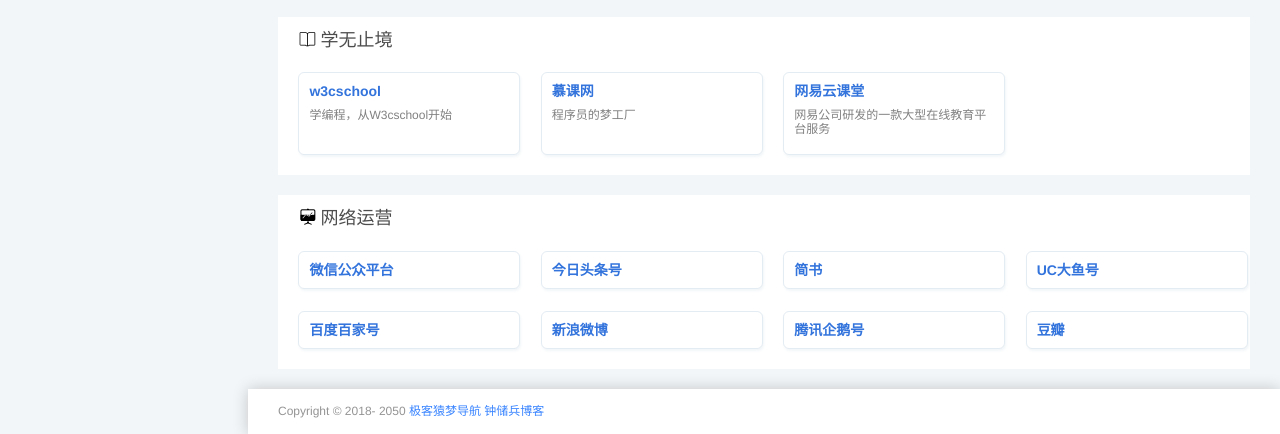
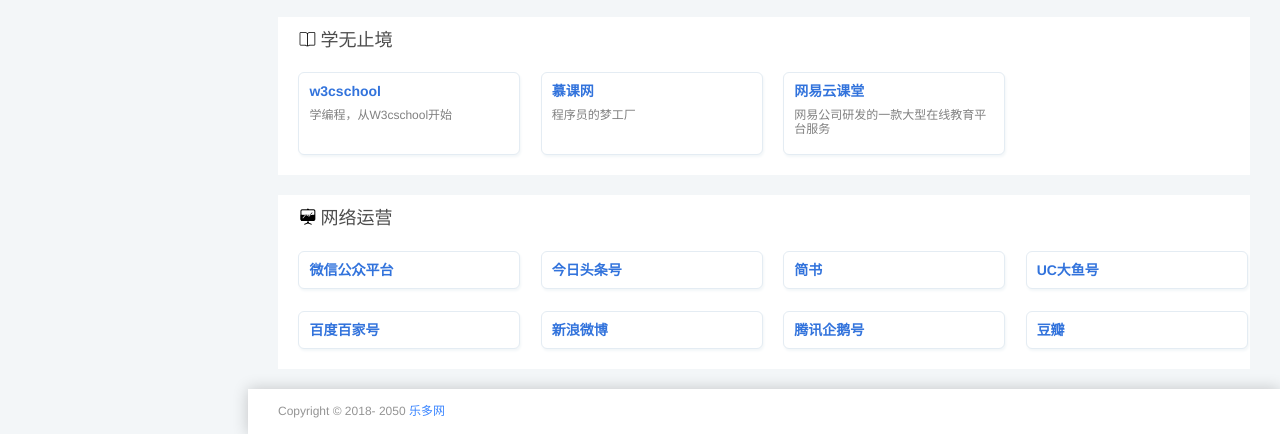
Before and after one commit to cahal-8/cahal-8.github.io, a plain HTML site: page index.html in a window 1280 px wide. Shown: the part 1524-1958 px from the top of the page. Drawn offline with nearby package versions, Linux system fonts and the light colour scheme.

Commit message:
Update index.html

```diff
--- a/index.html
+++ b/index.html
@@ -424,7 +424,7 @@
                     <div class="copyright">
                         <div>
                             Copyright © 2018- 2050
-                            <a href="http://www.zcbboke.com">极客猿梦导航 钟储兵博客</a>
+                            <a href="http://leduo.ml">乐多网</a>
                         </div>
                     </div>
                 </footer>
```
